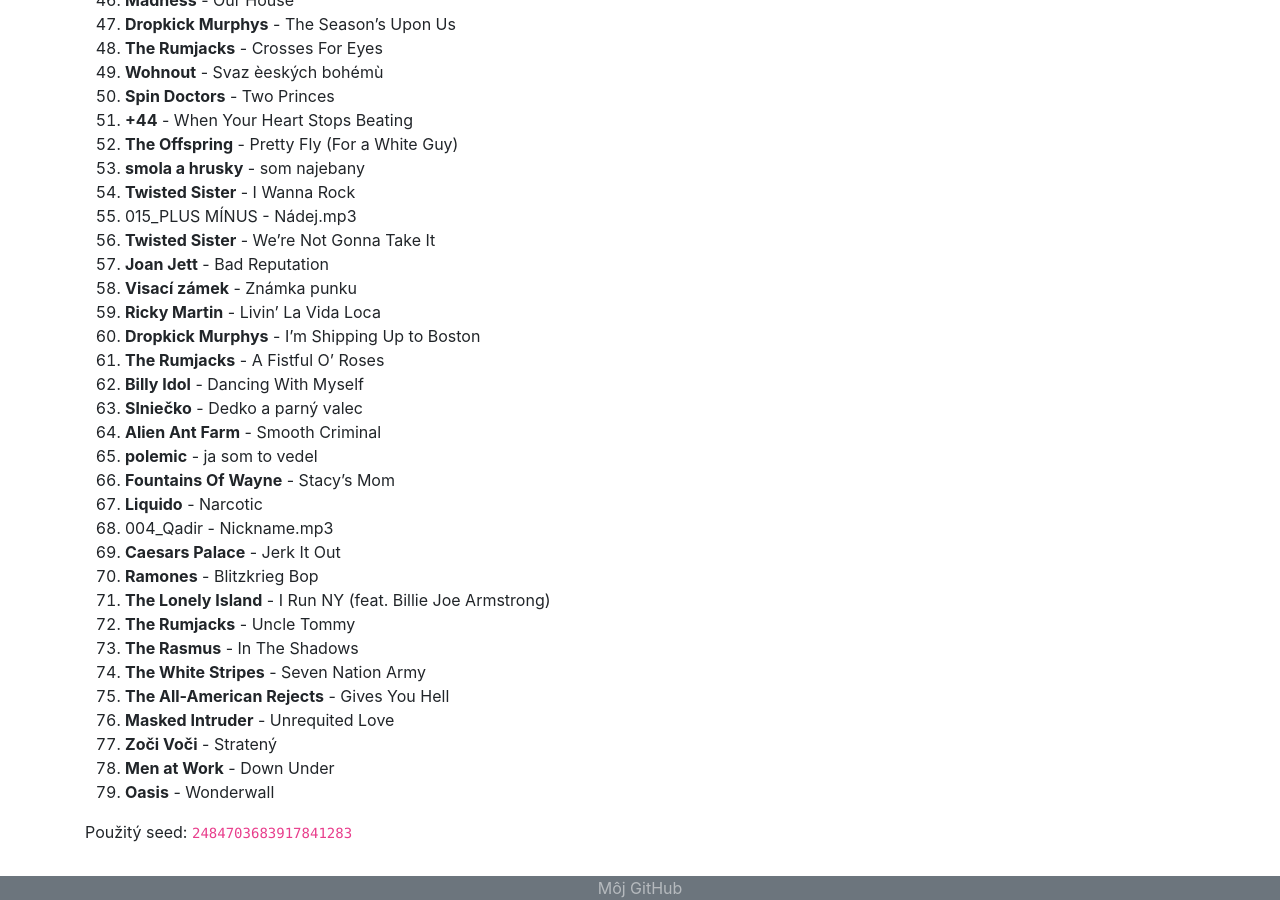
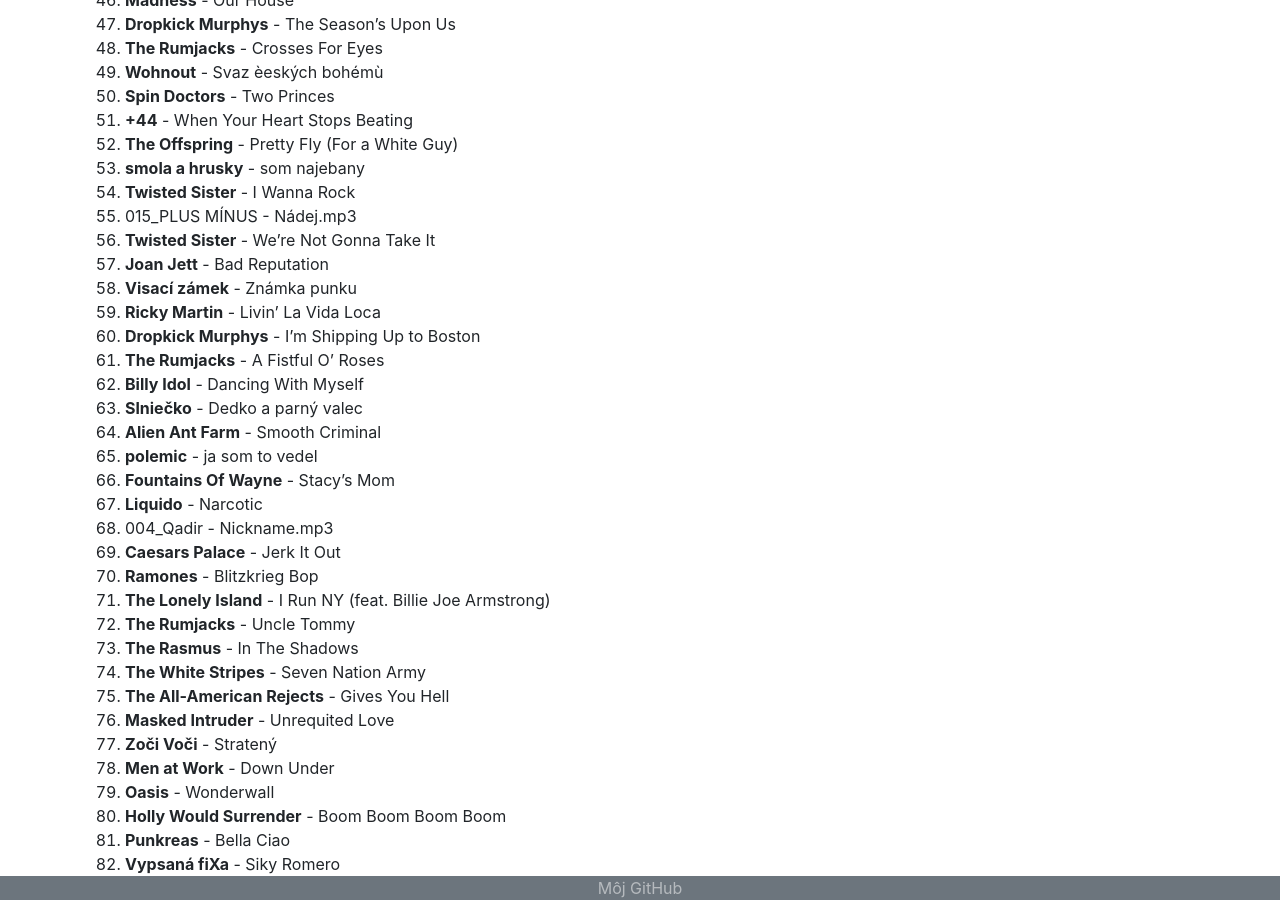
Before and after one commit to MatusPilnan/MatusPilnan.github.io, a Jekyll site: the page built from barjake_redkovky.md, in a window 1280 px wide and 900 px high, scrolled down 1308 px. Built offline with Jekyll 4.4.1, drawn with Linux system fonts in a browser that asks for light colours.

Commit message:
Update barjake_redkovky.md

````diff
--- a/barjake_redkovky.md
+++ b/barjake_redkovky.md
@@ -87,5 +87,6 @@
 77. **Zoči Voči** - Stratený
 78. **Men at Work** - Down Under
 79. **Oasis** - Wonderwall
-
-Použitý seed: ```2484703683917841283```
+80. **Holly Would Surrender** - Boom Boom Boom Boom
+81. **Punkreas** - Bella Ciao
+82. **Vypsaná fiXa** - Siky Romero
````
